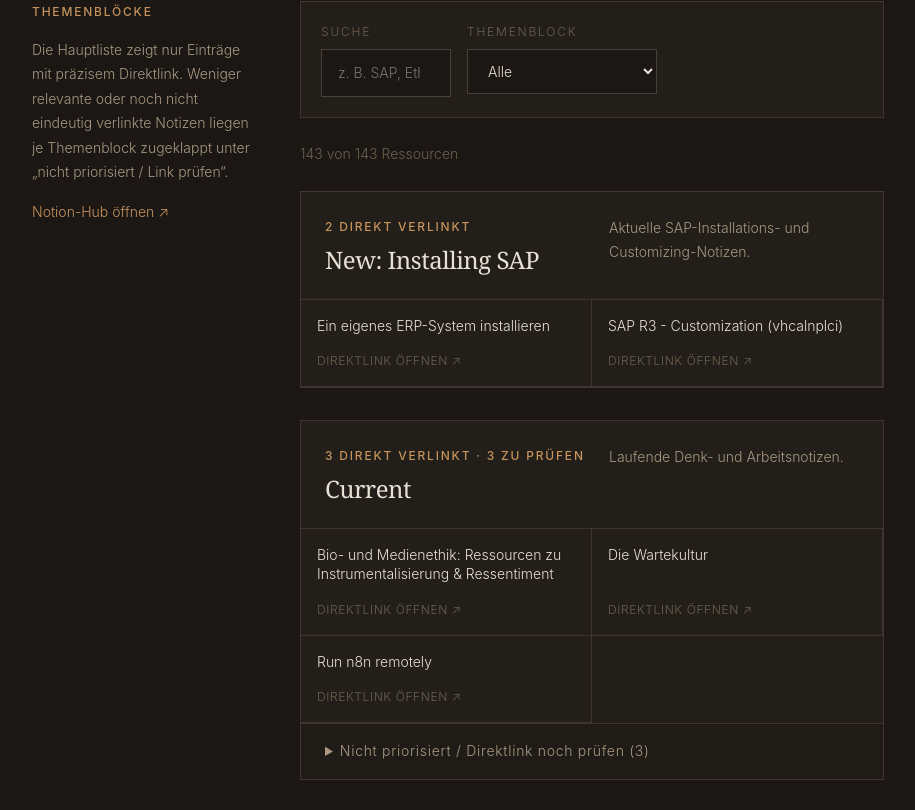
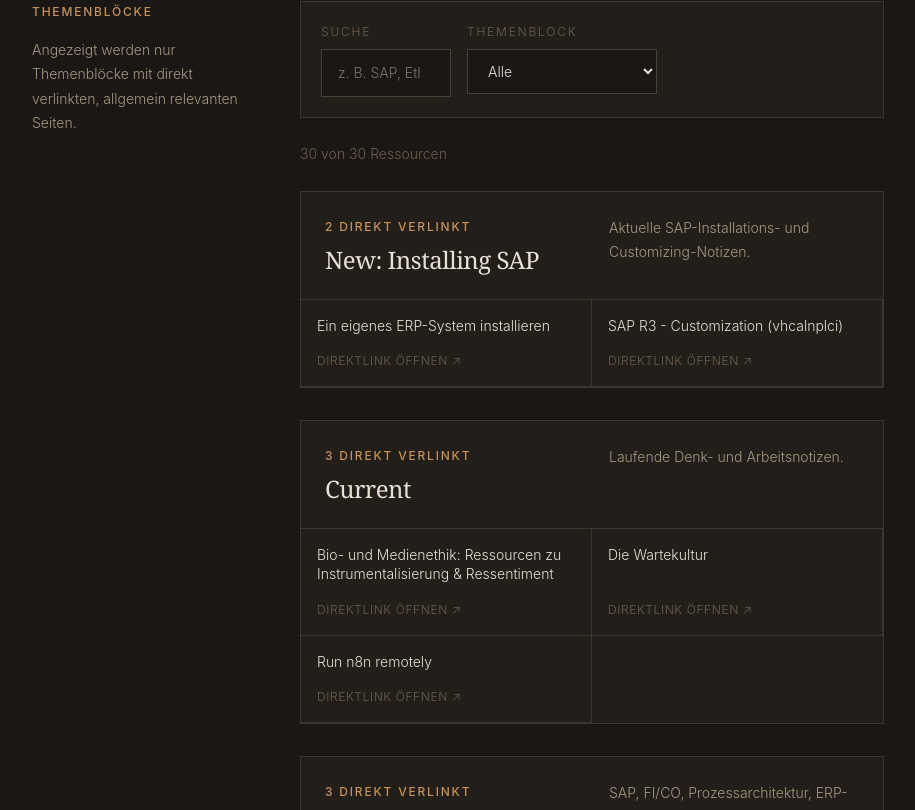
Before and after one commit to intiequals1/dangulea-website, a React (Vite) app: page /ressourcen in a window 1280 px wide. Shown: the part 850-1660 px from the top of the page, without its empty margins (182-1097 px from the left). Built offline with nearby package versions, Linux system fonts and the light colour scheme; a web font is replaced by a local one.

Commit message:
Show only linked resources

```diff
--- a/src/pages/Ressourcen.css
+++ b/src/pages/Ressourcen.css
@@ -247,12 +247,6 @@
   }
 }
 
-.ressourcen-hub-link {
-  display: inline-flex;
-  margin-top: var(--space-4);
-  font-size: var(--text-sm);
-}
-
 .resource-groups {
   display: flex;
   flex-direction: column;
@@ -340,63 +334,3 @@
     grid-template-columns: 1fr;
   }
 }
-
-.resource-group__empty {
-  padding: var(--space-5) var(--space-6);
-  color: var(--color-text-tertiary);
-  font-size: var(--text-sm);
-}
-
-.resource-secondary {
-  border-top: 1px solid var(--color-border);
-  background: rgba(26, 23, 20, 0.35);
-}
-
-.resource-secondary summary {
-  cursor: pointer;
-  padding: var(--space-4) var(--space-6);
-  color: var(--color-text-secondary);
-  font-size: var(--text-sm);
-  letter-spacing: var(--tracking-wide);
-  transition: color var(--transition-fast), background var(--transition-fast);
-}
-
-.resource-secondary summary:hover {
-  color: var(--color-accent-light);
-  background: var(--color-surface);
-}
-
-.resource-secondary p {
-  padding: 0 var(--space-6) var(--space-4);
-  color: var(--color-text-tertiary);
-  font-size: var(--text-sm);
-}
-
-.resource-secondary ul {
-  list-style: none;
-  display: grid;
-  grid-template-columns: repeat(auto-fill, minmax(260px, 1fr));
-  border-top: 1px solid var(--color-border);
-}
-
-.resource-secondary li {
-  display: flex;
-  flex-direction: column;
-  gap: var(--space-3);
-  padding: var(--space-4);
-  border-right: 1px solid var(--color-border);
-  border-bottom: 1px solid var(--color-border);
-}
-
-.resource-secondary li span {
-  color: var(--color-text-secondary);
-  font-size: var(--text-sm);
-  line-height: var(--leading-snug);
-}
-
-.resource-secondary li small {
-  color: var(--color-text-tertiary);
-  font-size: var(--text-xs);
-  letter-spacing: var(--tracking-wide);
-  text-transform: uppercase;
-}
--- a/src/pages/Ressourcen.tsx
+++ b/src/pages/Ressourcen.tsx
@@ -11,8 +11,6 @@ type ResourceGroup = {
   description: string
   items: ResourceItem[]
 }
-
-const notionDatabaseUrl = 'https://pertion.notion.site/?v=b03c9207e7544b5fb423824796a332a5&pvs=25'
 
 const resourceGroups: ResourceGroup[] = [
   {
@@ -233,7 +231,7 @@ const resourceGroups: ResourceGroup[] = [
 ]
 
 const groupTitles = ['Alle', ...resourceGroups.map((group) => group.title)]
-const totalResourceCount = resourceGroups.reduce((sum, group) => sum + group.items.length, 0)
+const totalResourceCount = resourceGroups.reduce((sum, group) => sum + group.items.filter((item) => item.url).length, 0)
 
 export default function Ressourcen() {
   const [query, setQuery] = useState('')
@@ -247,6 +245,7 @@ export default function Ressourcen() {
       .map((group) => ({
         ...group,
         items: group.items.filter((item) => {
+          if (!item.url) return false
           const searchableText = [group.title, group.description, item.title].join(' ').toLowerCase()
           return !normalizedQuery || searchableText.includes(normalizedQuery)
         }),
@@ -293,12 +292,8 @@ export default function Ressourcen() {
           <aside className="ressourcen-sidebar">
             <p className="section-label">Themenblöcke</p>
             <p>
-              Die Hauptliste zeigt nur Einträge mit präzisem Direktlink. Weniger relevante oder noch nicht eindeutig verlinkte
-              Notizen liegen je Themenblock zugeklappt unter „nicht priorisiert / Link prüfen“.
+              Angezeigt werden nur Themenblöcke mit direkt verlinkten, allgemein relevanten Seiten.
             </p>
-            <a href={notionDatabaseUrl} target="_blank" rel="noopener noreferrer" className="ressourcen-hub-link">
-              Notion-Hub öffnen ↗
-            </a>
           </aside>
 
           <div className="ressourcen-body">
@@ -328,26 +323,18 @@ export default function Ressourcen() {
             </p>
 
             <div className="resource-groups">
-              {filteredGroups.map((group) => {
-                const importantItems = group.items.filter((item) => item.url)
-                const secondaryItems = group.items.filter((item) => !item.url)
-
-                return (
+              {filteredGroups.map((group) => (
                 <section className="resource-group" key={group.title}>
                   <div className="resource-group__header">
                     <div>
-                        <p className="resource-group__count">
-                          {importantItems.length} direkt verlinkt
-                          {secondaryItems.length > 0 ? ` · ${secondaryItems.length} zu prüfen` : ''}
-                        </p>
+                      <p className="resource-group__count">{group.items.length} direkt verlinkt</p>
                       <h2>{group.title}</h2>
                     </div>
                     <p>{group.description}</p>
                   </div>
 
-                    {importantItems.length > 0 ? (
                   <ul className="resource-page-list">
-                        {importantItems.map((item) => (
+                    {group.items.map((item) => (
                       <li key={`${group.title}-${item.title}`}>
                         <a href={item.url} target="_blank" rel="noopener noreferrer">
                           <span>{item.title}</span>
@@ -356,32 +343,8 @@ export default function Ressourcen() {
                       </li>
                     ))}
                   </ul>
-                    ) : (
-                      <p className="resource-group__empty">
-                        Für diesen Themenblock ist noch kein präziser öffentlicher Direktlink hinterlegt.
-                      </p>
-                    )}
-
-                    {secondaryItems.length > 0 && (
-                      <details className="resource-secondary">
-                        <summary>Nicht priorisiert / Direktlink noch prüfen ({secondaryItems.length})</summary>
-                        <p>
-                          Diese Titel stammen aus der öffentlichen claudiu.at-Struktur, sind aber entweder nur intern interessant,
-                          noch nicht eindeutig öffentlich verlinkt oder für die allgemeine Übersicht weniger aussagekräftig.
-                        </p>
-                        <ul>
-                          {secondaryItems.map((item) => (
-                            <li key={`${group.title}-${item.title}`}>
-                              <span>{item.title}</span>
-                              <small>kein präziser Direktlink hinterlegt</small>
-                            </li>
+                </section>
               ))}
-                        </ul>
-                      </details>
-                    )}
-                  </section>
-                )
-              })}
             </div>
           </div>
         </div>
```
Lines whose indentation alone changed are shown as unchanged.
